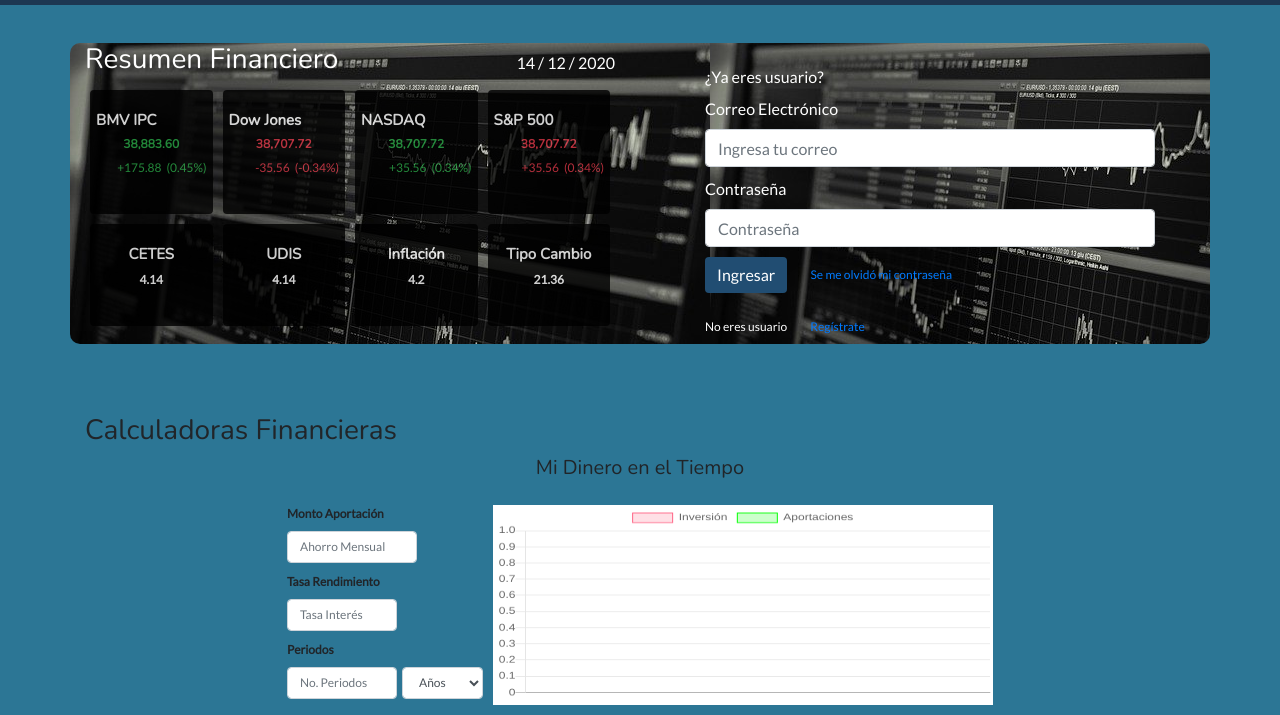
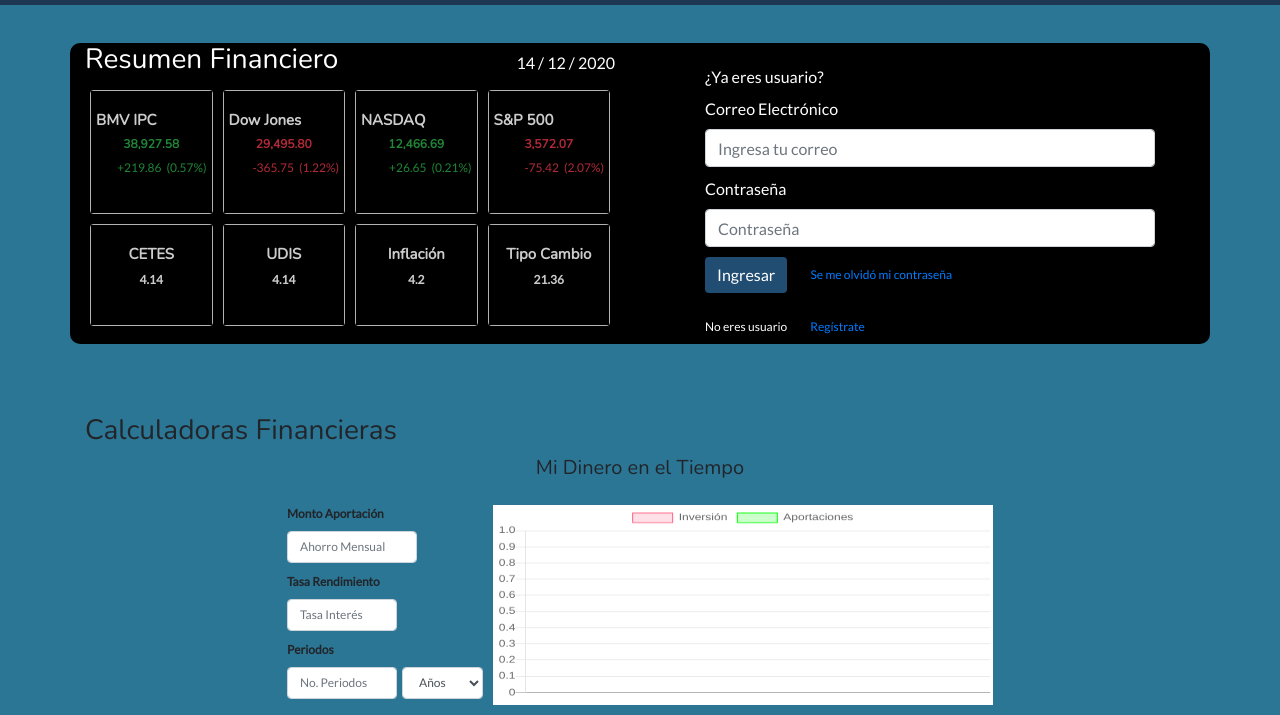
Before and after one commit to DEVFBA/ProyectoAngel, a plain HTML site: page index.html in a window 1280 px wide. Both pictures are taken after a click on the button "Calcular". Shown: the part 57-772 px from the top of the page. Drawn offline with nearby package versions, Linux system fonts and the light colour scheme.

Commit message:
Se añade lógica para que cambien de momento los índices como ejemplo

```diff
--- a/index.html
+++ b/index.html
@@ -88,13 +88,13 @@
                   <div class="card-body">
                     <div class="indicador-general">
                       <h6 class="indice">Dow Jones</h6>
-                      <h6 class="cotizacion text-danger">38,707.72</h6>
+                      <h6 class="cotizacion text-danger" id="puntosDowJones">29,861.55</h6>
                       <!--Sólo se agrega class text-danger de muestra-->
                     </div>
                     <div class="indicador-variacion">
-                      <p class="text-danger">-35.56</p>
+                      <p class="text-danger" id="variacionDowJones">-35.56</p>
                       <!--Sólo se agrega class text-danger de muestra-->
-                      <p class="text-danger">(-0.34%)</p>
+                      <p class="text-danger" id="varPorcDowJones">(-0.34%)</p>
                       <!--Sólo se agrega class text-danger de muestra-->
                     </div>
                   </div>
@@ -104,13 +104,13 @@
                   <div class="card-body">
                     <div class="indicador-general">
                       <h6 class="indice">NASDAQ</h6>
-                      <h6 class="cotizacion text-success">38,707.72</h6>
+                      <h6 class="cotizacion text-success" id="puntosNasdaq">12,440.04</h6>
                       <!--Sólo se agrega text-success como muestra-->
                     </div>
                     <div class="indicador-variacion">
-                      <p class="text-success">+35.56</p>
+                      <p class="text-success" id="variacionNasdaq">+35.56</p>
                       <!--Sólo se agrega text-success como muestra-->
-                      <p class="text-success">(0.34%)</p>
+                      <p class="text-success" id="varPorcNasdaq">(0.34%)</p>
                       <!--Sólo se agrega text-sucess como muestra-->
                     </div>
                   </div>
@@ -120,13 +120,13 @@
                   <div class="card-body">
                     <div class="indicador-general">
                       <h6 class="indice">S&P 500</h6>
-                      <h6 class="cotizacion text-danger">38,707.72</h6>
+                      <h6 class="cotizacion text-danger" id="puntosSP500">3,647.49</h6>
                       <!--Sólo se agrega text-danger como muestra-->
                     </div>
                     <div class="indicador-variacion">
-                      <p class="text-danger">+35.56</p>
+                      <p class="text-danger" id="variacionSP500">+35.56</p>
                       <!--Sólo se agrega text-danger como muestra-->
-                      <p class="text-danger">(0.34%)</p>
+                      <p class="text-danger" id="varPorcSP500">(0.34%)</p>
                       <!--Sólo se agrega text-danger como muestra-->
                     </div>
                   </div>
--- a/js/index.js
+++ b/js/index.js
@@ -24,6 +24,15 @@ let anio                                    = fecha.getFullYear();
 const puntosBMV                             = document.getElementById("puntosBMV");
 const variacionBMV                          = document.getElementById("variacionBMV");
 const varPorcBMV                            = document.getElementById("varPorcBMV");
+const puntosDowJones                        = document.getElementById("puntosDowJones");
+const variacionDowJones                     = document.getElementById("variacionDowJones");
+const varPorcDowJones                       = document.getElementById("varPorcDowJones");
+const puntosNasdaq                          = document.getElementById("puntosNasdaq");
+const variacionNasdaq                       = document.getElementById("variacionNasdaq");
+const varPorcNasdaq                         = document.getElementById("varPorcNasdaq");
+const puntosSP500                          = document.getElementById("puntosSP500");
+const variacionSP500                       = document.getElementById("variacionSP500");
+const varPorcSP500                         = document.getElementById("varPorcSP500");
 
 /************************** FUNCIONES ***************************/
 
@@ -131,14 +140,12 @@ const graficaInversion = (chart, labels, aportaciones, totales) => {
 //// TEMPORALES PARA MUESTRA DE PROYECTO
 
 const cambiaPuntosBMV = () => {
-    let variacionPuntos                     = Math.round(Math.random() * 80000) / 100;
+    let variacionPuntos                     = Math.round(Math.random() * 100000) / 100;
     let puntosNuevos                        = 0;
     let puntosIniciales                     = 38707.72;
     let variacionPorcentual                 = 0;
     let fecha                               = new Date();
     let segundo                             = fecha.getSeconds();
-
-    let cambioString = "";
 
     if(segundo === 0 || (segundo % 2) === 0){
         puntosNuevos = (puntosIniciales + variacionPuntos).toFixed(2);
@@ -149,7 +156,6 @@ const cambiaPuntosBMV = () => {
         variacionBMV.classList.add("text-success");
         varPorcBMV.classList.remove("text-danger");
         varPorcBMV.classList.add("text-success");
-        cambioString = ("positivo");
     } else {
         puntosNuevos = (puntosIniciales - variacionPuntos).toFixed(2);
         variacionBMV.innerHTML = `-${variacionPuntos}`;
@@ -159,15 +165,114 @@ const cambiaPuntosBMV = () => {
         variacionBMV.classList.add("text-danger");
         varPorcBMV.classList.remove("text-success");
         varPorcBMV.classList.add("text-danger");
-        cambioString = ("negativo");
     }
 
     variacionPorcentual = ((variacionPuntos / puntosIniciales) * 100).toFixed(2);
 
     puntosBMV.innerHTML = puntosNuevos.toString().replace(/(\d)(?=(\d{3})+(?!\d))/g, '$1,');//38,707.72
     varPorcBMV.innerHTML = `(${variacionPorcentual}%)`
+}
 
-    //console.log(`Inicia con ${puntosIniciales} y hay un cambio ${cambioString} de ${variacionPuntos} dando ${puntosNuevos} y variación Porcentual de ${variacionPorcentual}`);
+const cambiaPuntosDowJones = () => {
+    let variacionPuntos                     = Math.round(Math.random() * 100000) / 100;
+    let puntosNuevos                        = 0;
+    let puntosIniciales                     = 29861.55;
+    let variacionPorcentual                 = 0;
+    let fecha                               = new Date();
+    let segundo                             = fecha.getSeconds();
+
+    if(segundo === 0 || (segundo % 2) === 0){
+        puntosNuevos = (puntosIniciales - variacionPuntos).toFixed(2);
+        variacionDowJones.innerHTML = `-${variacionPuntos}`;
+        puntosDowJones.classList.remove("text-success");
+        puntosDowJones.classList.add("text-danger");
+        variacionDowJones.classList.remove("text-success");
+        variacionDowJones.classList.add("text-danger");
+        varPorcDowJones.classList.remove("text-success");
+        varPorcDowJones.classList.add("text-danger");
+    } else {
+        puntosNuevos = (puntosIniciales + variacionPuntos).toFixed(2);
+        variacionDowJones.innerHTML = `+${variacionPuntos}`;
+        puntosDowJones.classList.remove("text-danger");
+        puntosDowJones.classList.add("text-success");
+        variacionDowJones.classList.remove("text-danger");
+        variacionDowJones.classList.add("text-success");
+        varPorcDowJones.classList.remove("text-danger");
+        varPorcDowJones.classList.add("text-success");
+    }
+
+    variacionPorcentual = ((variacionPuntos / puntosIniciales) * 100).toFixed(2);
+
+    puntosDowJones.innerHTML = puntosNuevos.toString().replace(/(\d)(?=(\d{3})+(?!\d))/g, '$1,');//38,707.72
+    varPorcDowJones.innerHTML = `(${variacionPorcentual}%)`
+}
+
+const cambiaPuntosNasdaq = () => {
+    let variacionPuntos                     = Math.round(Math.random() * 100000) / 100;
+    let puntosNuevos                        = 0;
+    let puntosIniciales                     = 12440.04;
+    let variacionPorcentual                 = 0;
+    let fecha                               = new Date();
+    let segundo                             = fecha.getSeconds();
+
+    if(segundo === 0 || (segundo % 2) === 0){
+        puntosNuevos = (puntosIniciales + variacionPuntos).toFixed(2);
+        variacionNasdaq.innerHTML = `+${variacionPuntos}`;
+        puntosNasdaq.classList.remove("text-danger");
+        puntosNasdaq.classList.add("text-success");
+        variacionNasdaq.classList.remove("text-danger");
+        variacionNasdaq.classList.add("text-success");
+        varPorcNasdaq.classList.remove("text-danger");
+        varPorcNasdaq.classList.add("text-success");
+    } else {
+        puntosNuevos = (puntosIniciales - variacionPuntos).toFixed(2);
+        variacionNasdaq.innerHTML = `-${variacionPuntos}`;
+        puntosNasdaq.classList.remove("text-success");
+        puntosNasdaq.classList.add("text-danger");
+        variacionNasdaq.classList.remove("text-success");
+        variacionNasdaq.classList.add("text-danger");
+        varPorcNasdaq.classList.remove("text-success");
+        varPorcNasdaq.classList.add("text-danger");
+    }
+
+    variacionPorcentual = ((variacionPuntos / puntosIniciales) * 100).toFixed(2);
+
+    puntosNasdaq.innerHTML = puntosNuevos.toString().replace(/(\d)(?=(\d{3})+(?!\d))/g, '$1,');//38,707.72
+    varPorcNasdaq.innerHTML = `(${variacionPorcentual}%)`
+}
+
+const cambiaPuntosSP500 = () => {
+    let variacionPuntos                     = Math.round(Math.random() * 30000) / 100;
+    let puntosNuevos                        = 0;
+    let puntosIniciales                     = 3647.49;
+    let variacionPorcentual                 = 0;
+    let fecha                               = new Date();
+    let segundo                             = fecha.getSeconds();
+
+    if(segundo === 0 || (segundo % 2) === 0){
+        puntosNuevos = (puntosIniciales - variacionPuntos).toFixed(2);
+        variacionSP500.innerHTML = `-${variacionPuntos}`;
+        puntosSP500.classList.remove("text-success");
+        puntosSP500.classList.add("text-danger");
+        variacionSP500.classList.remove("text-success");
+        variacionSP500.classList.add("text-danger");
+        varPorcSP500.classList.remove("text-success");
+        varPorcSP500.classList.add("text-danger");
+    } else {
+        puntosNuevos = (puntosIniciales + variacionPuntos).toFixed(2);
+        variacionSP500.innerHTML = `+${variacionPuntos}`;
+        puntosSP500.classList.remove("text-danger");
+        puntosSP500.classList.add("text-success");
+        variacionSP500.classList.remove("text-danger");
+        variacionSP500.classList.add("text-success");
+        varPorcSP500.classList.remove("text-danger");
+        varPorcSP500.classList.add("text-success");
+    }
+
+    variacionPorcentual = ((variacionPuntos / puntosIniciales) * 100).toFixed(2);
+
+    puntosSP500.innerHTML = puntosNuevos.toString().replace(/(\d)(?=(\d{3})+(?!\d))/g, '$1,');//38,707.72
+    varPorcSP500.innerHTML = `(${variacionPorcentual}%)`
 }
 
 /*************************** EVENTOS ****************************/
@@ -175,6 +280,9 @@ const cambiaPuntosBMV = () => {
 //// TEMPORALES PARA MUESTRA DE PROYECTO
 
 setInterval(cambiaPuntosBMV, 3000);
+setInterval(cambiaPuntosDowJones, 3000);
+setInterval(cambiaPuntosNasdaq, 3000);
+setInterval(cambiaPuntosSP500, 3000);
 
 //// CARGA DE PAGINA
 
--- a/scss/main.scss
+++ b/scss/main.scss
@@ -49,7 +49,8 @@ h1, h2, h3, h4, h5, h6 {
 .banner-inicio {
   margin-top: 100px;
   margin-bottom: 70px;
-  background-image: url(../images/stocks.jpg);
+  //background-image: url(../images/stocks.jpg);
+  background-color: $black;
   border-radius: 10px;
 
   .resumen-financiero {
@@ -79,7 +80,7 @@ h1, h2, h3, h4, h5, h6 {
         padding-left: 0;
         padding-right: 0;
         margin: 5px;
-        background-color: $black;
+        background-color: $white;
         opacity: 0.8;
 
         .card-body {
@@ -122,7 +123,7 @@ h1, h2, h3, h4, h5, h6 {
         padding-right: 0;
         margin: 5px;
         opacity: 0.8;
-        background-color: $black;
+        background-color: $white;
 
         .card-body {
           display: flex;
```
Also changed, not shown: styles/styles.css, 1 other file.
